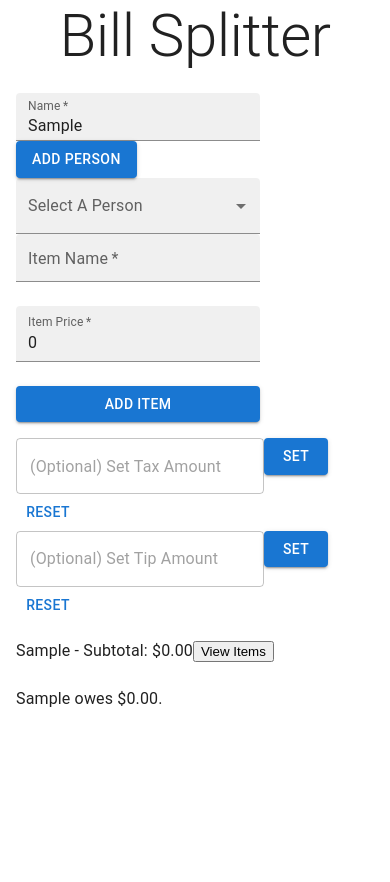
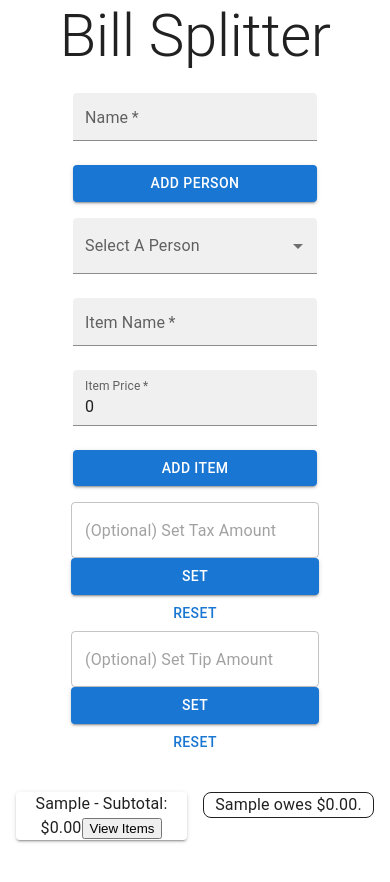
Before and after one commit to William-Luna/billsplitter, a React (Create React App) app: page / in a window 390 px wide. Both pictures are taken after typing "Sample" into the empty fields and a click on the button "ADD PERSON". Shown: the top 882 px of the page. Before the commit the page ends 844 px from the top, so only its background shows below. Built offline with nearby package versions, Linux system fonts and the light colour scheme.

Commit message:
UI changes (better grid layout, responsiveness)

```diff
--- a/src/App.js
+++ b/src/App.js
@@ -11,20 +11,26 @@ const App = () => {
   return (
     <main>
       <CssBaseline />
-      <Typography align="center" gutterBottom variant="h2">Bill Splitter</Typography>
-      <Container maxWidth="md">
-        <Grid2 container spacing={2}>
-          <Grid2>
+      <Container>
+        <Typography align="center" gutterBottom variant="h2">Bill Splitter</Typography>
+        <Grid2 container spacing={2} align="center">
+          <Grid2 xs={12} sm={4}>
             <PersonForm />
+          </Grid2>
+          <Grid2 xs={12} sm={4}>
             <ItemForm />
           </Grid2>
-          <Grid2>
+          <Grid2 xs={12} sm={4}>
             <TaxTipOptions />
           </Grid2>
-          <Grid2>
+          <Grid2 xs={12} sm={2}></Grid2>
+          <Grid2 xs={6} sm={4}>
             <PeopleList />
+          </Grid2>
+          <Grid2 xs={6} sm={4}>
             <ResultDisplay />
           </Grid2>
+          <Grid2 xs={12} sm={2}></Grid2>
         </Grid2>
       </Container>
     </main>
--- a/src/components/ItemForm.js
+++ b/src/components/ItemForm.js
@@ -39,12 +39,12 @@ const ItemForm = () => {
       <form onSubmit={addItem}>
         <FormControl variant="filled">
           <InputLabel id="person-of-item-label">Select A Person</InputLabel>
-          <Select name='name' labelId="person-of-item-label" label="Select A Person" defaultValue="" onChange={({ target }) => setName(target.value)}>
+          <Select name='name' labelId="person-of-item-label" label="Select A Person" defaultValue="" onChange={({ target }) => setName(target.value)} required>
             <MenuItem disabled>Pick A Person</MenuItem>
             {people.map(person =>
               <MenuItem key={person.id} value={person.name}>{person.name}</MenuItem>
             )}
-          </Select>
+          </Select>< br />
           <TextField variant="filled" label="Item Name" size="small" name='itemName' value={itemName} onChange={({ target }) => setItemName(target.value)} placeholder='e.g. Pasta' required /><br />
           <TextField variant="filled" label="Item Price" type='number' name='price' value={price} onChange={({ target }) => setPrice(target.value)} min='0' step='0.01' required /><br />
           <Button variant="contained" type='submit'>Add Item</Button>
--- a/src/components/PeopleList.js
+++ b/src/components/PeopleList.js
@@ -12,7 +12,6 @@ const PeopleList = () => {
       {people.map(person =>
         <PersonDetails key={person.id} person={person} />
       )}
-      <br />
     </div>
   )
 }
--- a/src/components/PersonDetails.js
+++ b/src/components/PersonDetails.js
@@ -1,3 +1,4 @@
+import { Paper } from "@mui/material"
 import { useState } from "react"
 
 const PersonDetails = ({ person }) => {
@@ -7,13 +8,16 @@ const PersonDetails = ({ person }) => {
   const viewLabel = viewItems ? 'Hide Items' : 'View Items'
 
   return (
-    <div>
-      {person.name} - Subtotal: ${person.subtotal.toFixed(2)}
-      <button onClick={() => toggleViewItems(!viewItems)}>{viewLabel}</button>
-      {person.items.map(item =>
-        <span style={{ display: viewItems ? '' : 'none' }} key={item.id}> {item.name} (${item.price.toFixed(2)}) </span>
-      )}
-    </div>
+    <>
+      <Paper elevation={2}>
+        {person.name} - Subtotal: ${person.subtotal.toFixed(2)}
+        <button onClick={() => toggleViewItems(!viewItems)}>{viewLabel}</button>
+        {person.items.map(item =>
+          <span style={{ display: viewItems ? '' : 'none' }} key={item.id}> {item.name} (${item.price.toFixed(2)}) </span>
+        )}
+      </Paper>
+      <br />
+    </>
   )
 
 }
--- a/src/components/PersonForm.js
+++ b/src/components/PersonForm.js
@@ -2,7 +2,7 @@ import { useState } from "react"
 import { useDispatch } from "react-redux"
 import { addPerson } from "../reducers/peopleReducer"
 import { v4 } from "uuid"
-import { TextField, Button } from "@mui/material"
+import { TextField, Button, FormControl } from "@mui/material"
 
 const PersonForm = () => {
   const [name, setName] = useState('')
@@ -18,7 +18,8 @@ const PersonForm = () => {
       subtotal: parseFloat(0)
     }
 
-    event.target.name = ''
+    event.target.name.value = ''
+    setName('')
 
     dispatch(addPerson(newPerson))
   }
@@ -26,8 +27,10 @@ const PersonForm = () => {
   return (
     <div>
       <form onSubmit={addNewPerson}>
-        <TextField variant="filled" label="Name" size="small" name='name' value={name} onChange={({ target }) => setName(target.value)} required />
-        <Button variant="contained" type='submit'>Add Person</Button>
+        <FormControl>
+          <TextField variant="filled" label="Name" size="small" name='name' value={name} onChange={({ target }) => setName(target.value)} required /><br />
+          <Button variant="contained" type='submit'>Add Person</Button>
+        </FormControl>
       </form>
     </div>
   )
--- a/src/components/ResultDisplay.js
+++ b/src/components/ResultDisplay.js
@@ -1,3 +1,4 @@
+import { Box } from "@mui/material"
 import { useSelector } from "react-redux"
 
 const ResultDisplay = () => {
@@ -19,11 +20,13 @@ const ResultDisplay = () => {
   }
 
 
-  return (<div>
-    {people.map(person =>
-      <div key={person.id}>{person.name} owes ${calculateTotal(person)}.</div>
-    )}
-  </div>)
+  return (
+    <Box sx={{ border: people.length === 0 ? 0 : 1, borderRadius: 2 }}>
+      {people.map(person =>
+        <div key={person.id}>{person.name} owes ${calculateTotal(person)}.</div>
+      )}
+    </Box>
+  )
 }
 
 export default ResultDisplay
--- a/src/components/TaxTipOptions.js
+++ b/src/components/TaxTipOptions.js
@@ -1,7 +1,7 @@
 import { useDispatch } from "react-redux"
 import { setTip } from "../reducers/tipReducer"
 import { setTax } from "../reducers/taxReducer"
-import { Button, TextField } from "@mui/material"
+import { Button, FormControl, TextField } from "@mui/material"
 
 const TaxTipOptions = () => {
   const dispatch = useDispatch()
@@ -33,17 +33,21 @@ const TaxTipOptions = () => {
     <div>
       <div>
         <form onSubmit={handleTax}>
-          <TextField type='number' name='tax' min='0' step='0.01' placeholder='(Optional) Set Tax Amount' />
-          <Button variant="contained" type='submit'>Set</Button>
+          <FormControl>
+            <TextField type='number' name='tax' min='0' step='0.01' placeholder='(Optional) Set Tax Amount' />
+            <Button variant="contained" type='submit'>Set</Button>
+            <Button onClick={clearTax}>Reset</Button>
+          </FormControl>
         </form>
-        <Button onClick={clearTax}>Reset</Button>
       </div>
       <div>
         <form onSubmit={handleTip}>
-          <TextField type='number' name='tip' min='0' step='0.01' placeholder='(Optional) Set Tip Amount' />
-          <Button variant="contained" type='submit'>Set</Button>
+          <FormControl>
+            <TextField type='number' name='tip' min='0' step='0.01' placeholder='(Optional) Set Tip Amount' />
+            <Button variant="contained" type='submit'>Set</Button>
+            <Button onClick={clearTip}>Reset</Button>
+          </FormControl>
         </form>
-        <Button onClick={clearTip}>Reset</Button>
       </div>
     </div>
   )
```
